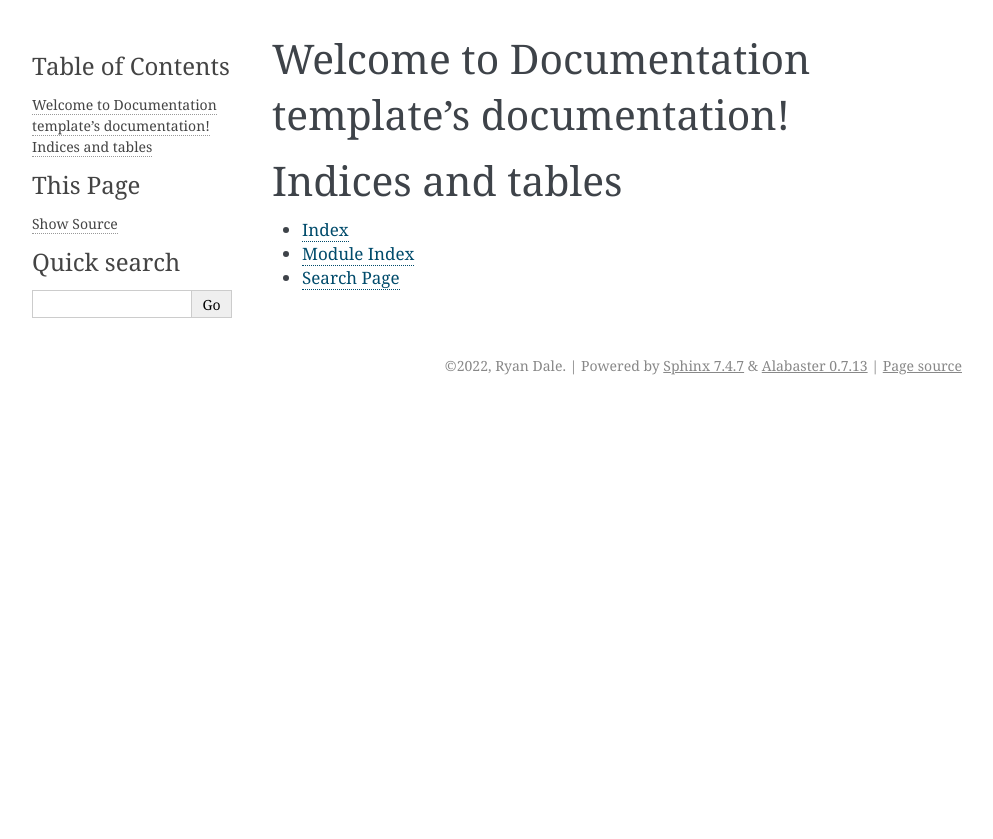
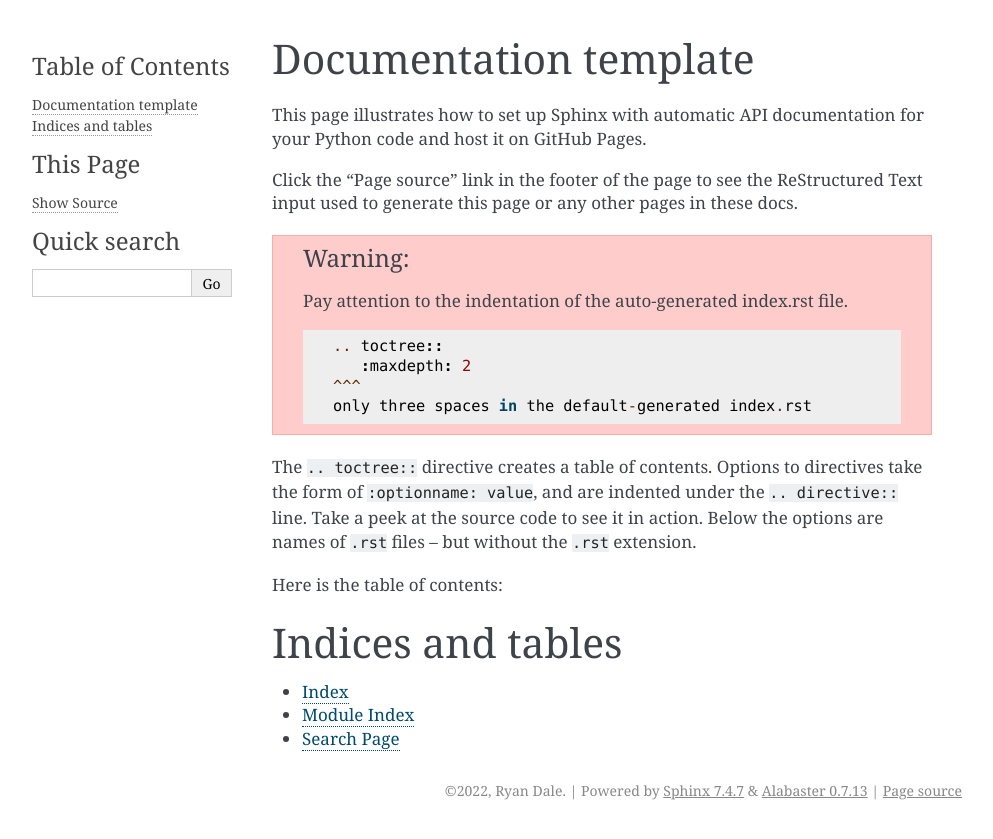
Before and after one commit to NICHD-BSPC/documentation-template, a Sphinx documentation site: the page built from doc/source/index.rst, in a window 1280 px wide. Shown: the top 839 px of the page, without its empty margins (148-1141 px from the left). Built offline with Sphinx 7.4.7, drawn with Linux system fonts in a browser that asks for light colours.

Commit message:
update index

```diff
--- a/doc/source/index.rst
+++ b/doc/source/index.rst
@@ -3,8 +3,37 @@
    You can adapt this file completely to your liking, but it should at least
    contain the root `toctree` directive.
 
-Welcome to Documentation template's documentation!
-==================================================
+Documentation template
+======================
+
+This page illustrates how to set up Sphinx with automatic API documentation for
+your Python code and host it on GitHub Pages.
+
+.. This is a ReST comment which will not be rendered.
+
+Click the "Page source" link in the footer of the page to see the ReStructured
+Text input used to generate this page or any other pages in these docs.
+
+
+.. warning::
+
+    Pay attention to the indentation of the auto-generated index.rst file.
+
+    .. code-block::
+
+        .. toctree::
+           :maxdepth: 2
+        ^^^
+        only three spaces in the default-generated index.rst
+
+The ``.. toctree::`` directive creates a table of contents. Options to
+directives take the form of ``:optionname: value``, and are indented under the
+``.. directive::`` line. Take a peek at the source code to see it in action.
+Below the options are names of ``.rst`` files -- but without the ``.rst``
+extension.
+
+Here is the table of contents:
+
 
 .. toctree::
    :maxdepth: 2
```
